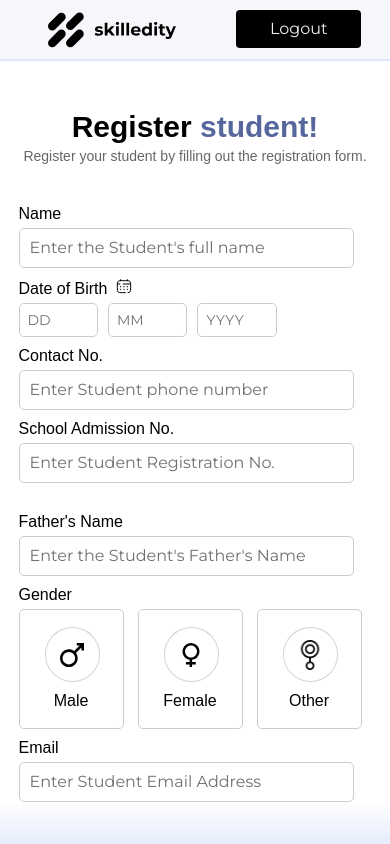
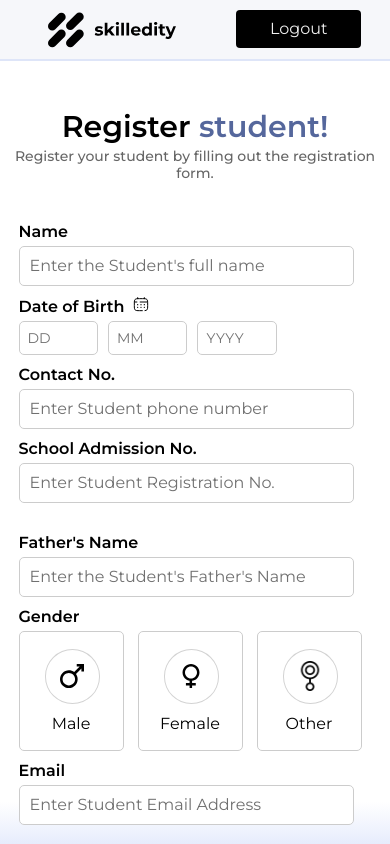
Before and after one commit to Vinay25deep/skilledity_team3, a React (Create React App) app: page /manual-register-student in a window 390 px wide. Built offline with nearby package versions, Linux system fonts and the light colour scheme; a web font is replaced by a local one.

Commit message:
fixed font style in reg student

```diff
--- a/src/components/ManualReg.css
+++ b/src/components/ManualReg.css
@@ -1,5 +1,5 @@
 #manual-reg {
-  font-family: 'Montserrat';
+  font-family: "Montserrat";
   margin: 0;
   padding: 0;
   display: flex;
@@ -20,7 +20,7 @@
 
 .large {
   width: 654px;
-  font-family: "Montseratt", sans-serif;
+  font-family: "Montserrat";
   font-size: 40px;
   font-weight: 550;
   text-align: center;
@@ -32,7 +32,7 @@
 }
 
 .small {
-  font-family: "Montseratt", sans-serif;
+  font-family: "Montserrat";
   font-weight: 450;
   font-size: 16px;
   text-align: center;
@@ -47,7 +47,6 @@
   margin: 0 auto;
   text-align: center;
   padding: 20px;
-  font-family: "Arial", sans-serif;
 }
 
 #reg-form {
@@ -139,6 +138,7 @@
 }
 
 .proceed-button {
+  font-family: "Montserrat";
   background-color: #f5f4f4;
   border-radius: 50px;
   padding: 10px 40px;
@@ -221,6 +221,10 @@
     width: 120px;
     height: 130px;
     flex: none;
+  }
+
+  .gender-button > span{
+    font-family: 'Montserrat';
   }
 
   .proceed-button {
--- a/src/components/SchoolLoginPage.css
+++ b/src/components/SchoolLoginPage.css
@@ -6,8 +6,6 @@
     padding: 0 50px;
     padding-left: 200px;
   }
-
-
 
   .login-form {
     display: flex;
--- a/src/components/WelcomePg.css
+++ b/src/components/WelcomePg.css
@@ -20,7 +20,7 @@
 
 .large {
   width: 654px;
-  font-family: "Montseratt", sans-serif;
+  font-family: "Montserrat";
   font-size: 42px;
   font-weight: 550;
   text-align: center;
@@ -31,7 +31,7 @@
 }
 
 .small {
-  font-family: "Montseratt", sans-serif;
+  font-family: "Montserrat";
   font-weight: 400;
   font-size: 16px;
   text-align: center;
@@ -58,7 +58,7 @@
   display: flex;
   justify-content: center;
   margin-bottom: 10px;
-  font-family: "Montseratt", sans-serif;
+  font-family: "Montserrat", sans-serif;
   color: rgba(0, 0, 0, 1);
   font-size: 20px;
   font-weight: 500;
@@ -94,7 +94,7 @@
 
 .form-label {
   margin-bottom: 8px;
-  font-family: "Montseratt", sans-serif;
+  font-family: "Montserrat";
   font-size: 16px;
   font-weight: bold;
 }
```
